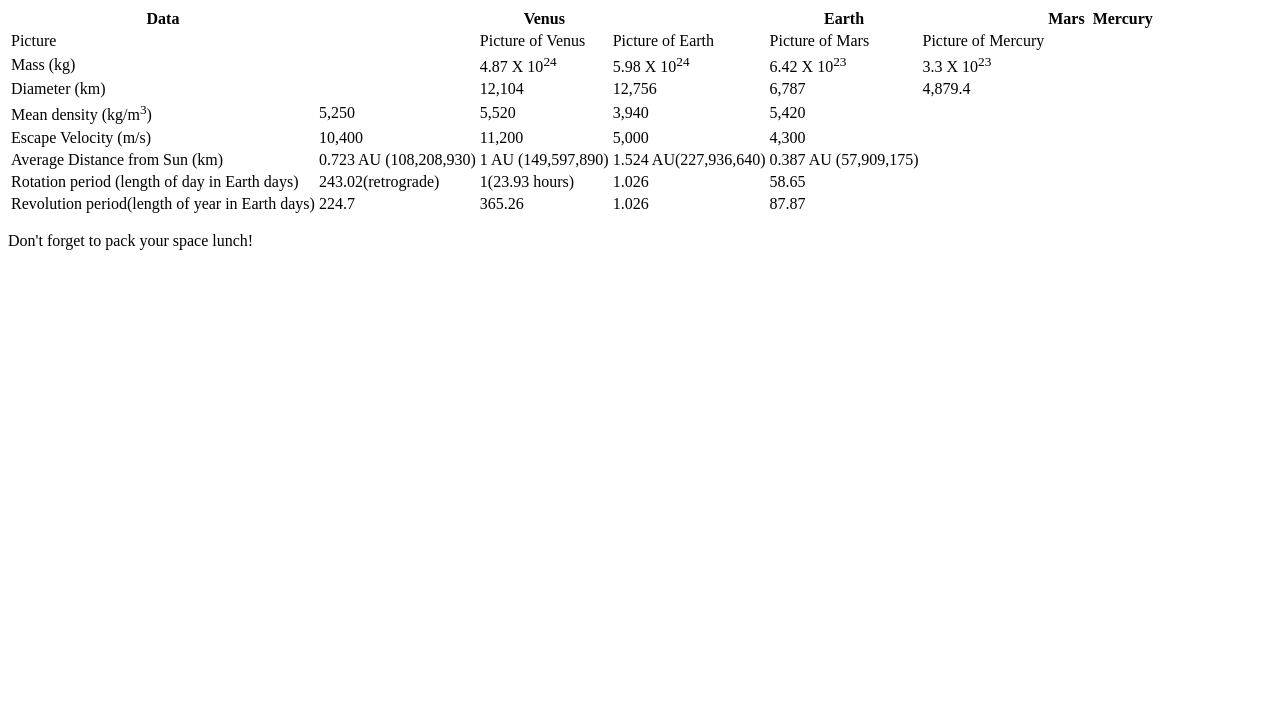
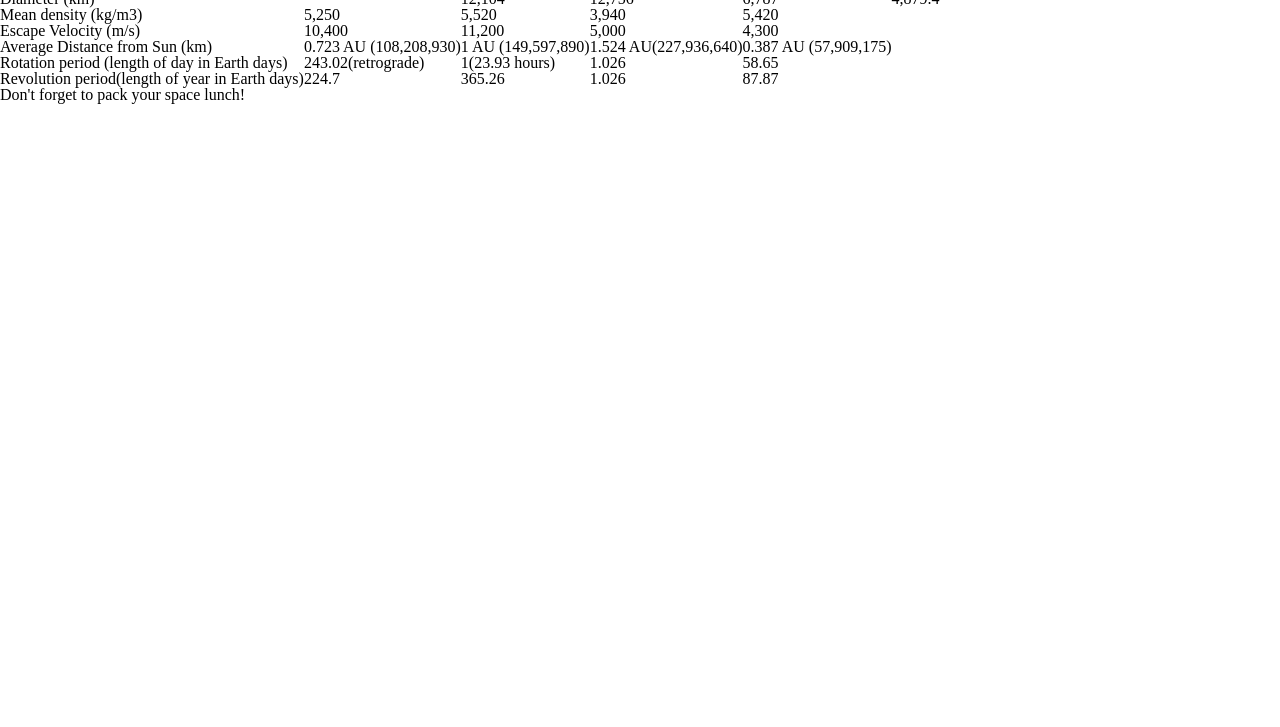
Before and after one commit to djetton6/Lab-5, a plain HTML site: page index.html in a window 1280 px wide. Shown: the part 73-800 px from the top of the page. Drawn offline with Linux system fonts and the light colour scheme.

Commit message:
meyers reset for css

```diff
--- a/style.css
+++ b/style.css
@@ -1 +1,48 @@
-style.css
+/* http://meyerweb.com/eric/tools/css/reset/
+   v2.0 | 20110126
+   License: none (public domain)
+*/
+
+html, body, div, span, applet, object, iframe,
+h1, h2, h3, h4, h5, h6, p, blockquote, pre,
+a, abbr, acronym, address, big, cite, code,
+del, dfn, em, img, ins, kbd, q, s, samp,
+small, strike, strong, sub, sup, tt, var,
+b, u, i, center,
+dl, dt, dd, ol, ul, li,
+fieldset, form, label, legend,
+table, caption, tbody, tfoot, thead, tr, th, td,
+article, aside, canvas, details, embed,
+figure, figcaption, footer, header, hgroup,
+menu, nav, output, ruby, section, summary,
+time, mark, audio, video {
+	margin: 0;
+	padding: 0;
+	border: 0;
+	font-size: 100%;
+	font: inherit;
+	vertical-align: baseline;
+}
+/* HTML5 display-role reset for older browsers */
+article, aside, details, figcaption, figure,
+footer, header, hgroup, menu, nav, section {
+	display: block;
+}
+body {
+	line-height: 1;
+}
+ol, ul {
+	list-style: none;
+}
+blockquote, q {
+	quotes: none;
+}
+blockquote:before, blockquote:after,
+q:before, q:after {
+	content: '';
+	content: none;
+}
+table {
+	border-collapse: collapse;
+	border-spacing: 0;
+}
```
